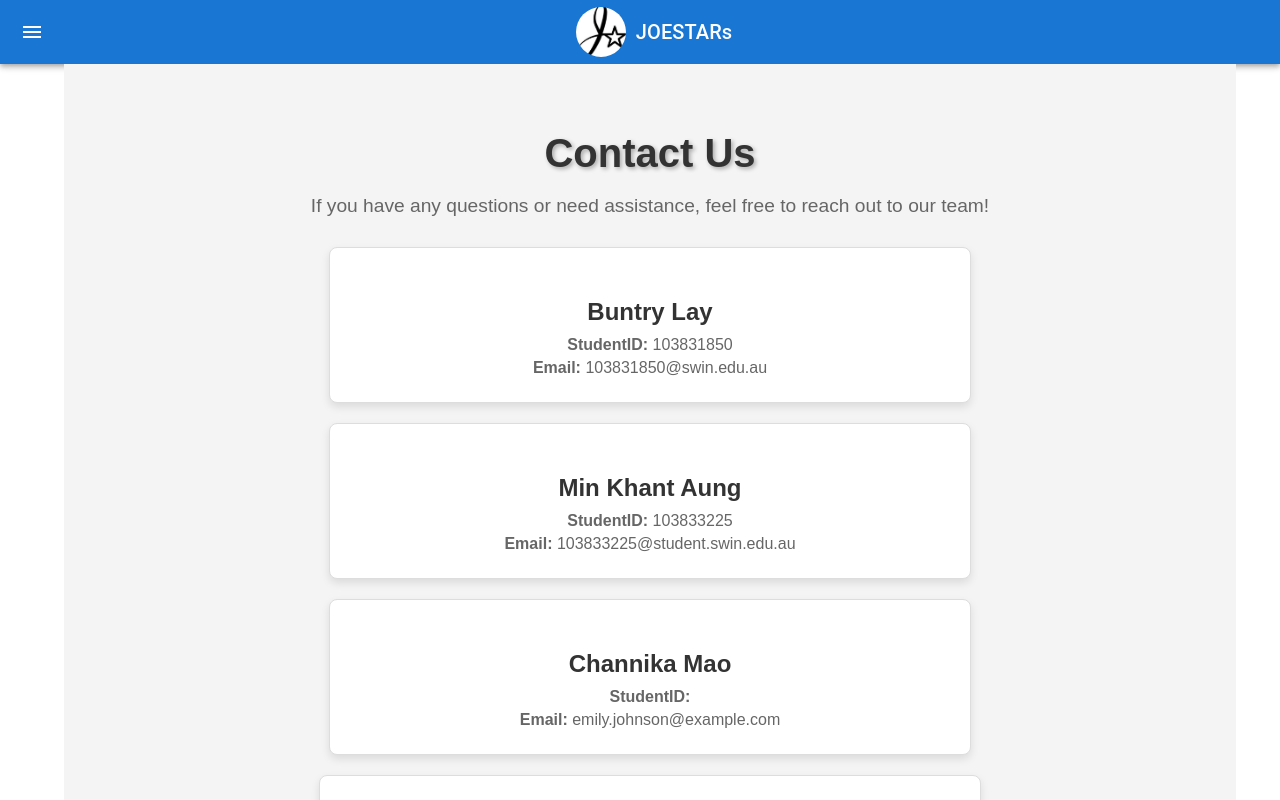
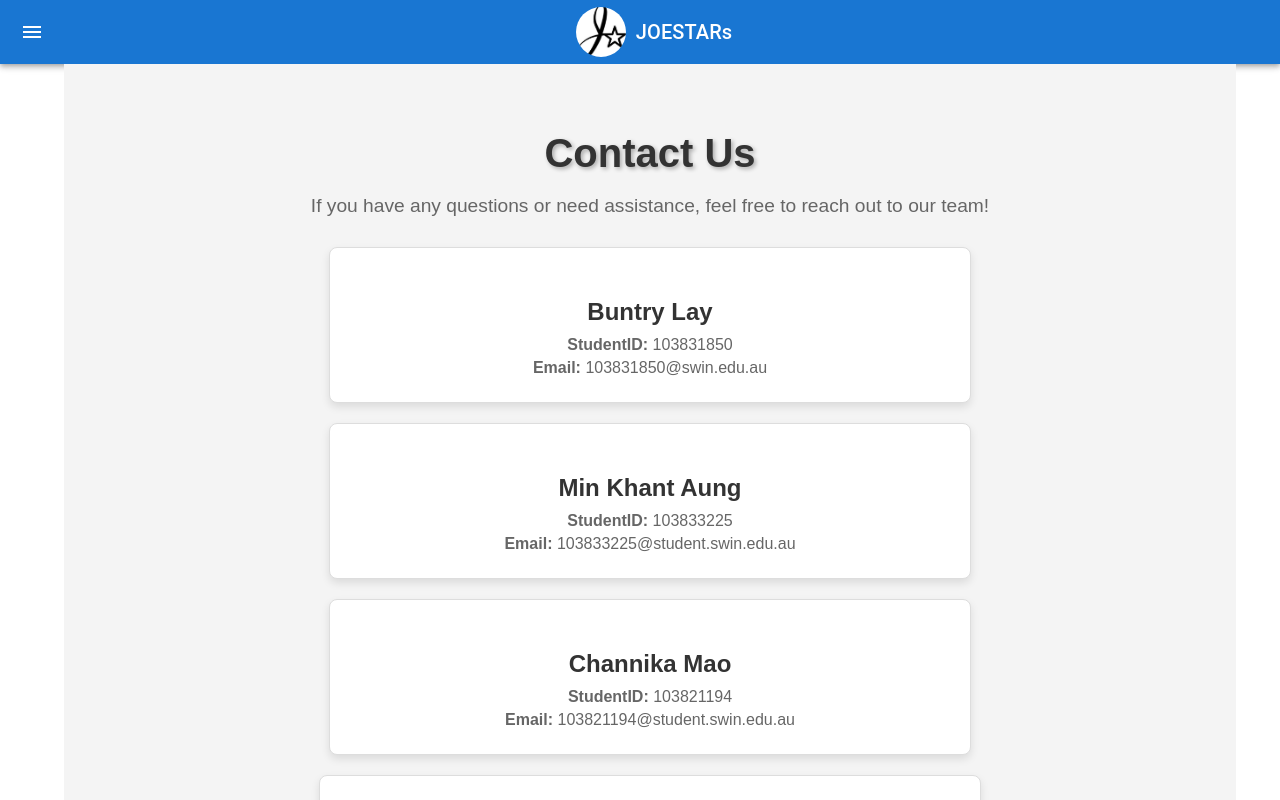
Before and after one commit to buntrylay/Web-Development, a React (Create React App) app: page /ContactUs in a window 1280 px wide. Built offline with nearby package versions, Linux system fonts and the light colour scheme; the HTML template or start-up script is replaced by a standard one.

Commit message:
Update Upload page

```diff
--- a/src/ContactUs.js
+++ b/src/ContactUs.js
@@ -55,9 +55,10 @@ const ContactUs = () => {
 
   return (
     <div className="contact-us">
+      <div >
       <h1>Contact Us</h1>
       <p>If you have any questions or need assistance, feel free to reach out to our team!</p>
-
+      </div>
       <div className="team-members">
         <div className="member-card">
           <h2>Buntry Lay</h2>
@@ -78,8 +79,8 @@ const ContactUs = () => {
 
         <div className="member-card">
           <h2>Channika Mao</h2>
-          <p><strong>StudentID: </strong></p>
-          <p><strong>Email:</strong> emily.johnson@example.com</p>
+          <p><strong>StudentID: </strong>103821194</p>
+          <p><strong>Email:</strong> 103821194@student.swin.edu.au</p>
           <p>
           </p>
         </div>
--- a/src/Home.css
+++ b/src/Home.css
@@ -13,6 +13,7 @@
   font-size: 3rem;
   font-weight: bold;
   text-shadow: 2px 2px 4px rgba(0, 0, 0, 0.3);
+  text-align: center;
   margin-bottom: 20px;
   color: #f5f5f5;
 }
--- a/src/Uploadapp.css
+++ b/src/Uploadapp.css
@@ -300,7 +300,7 @@ h1 {
 
 
 /* iPhone 14 Pro Max Specific Adjustments (Portrait and Landscape) */
-@media (min-width: 430px) {
+@media (max-width: 430px) {
   /* Graph and description boxes */
   .slide-container {
     display: flex;
@@ -355,6 +355,6 @@ h1 {
     font-size: 0.85rem; /* Slightly smaller font size */
     margin: 10px auto;
     display: block;
-    margin-left: 140px;
+    align-items: center;
   }
 }
--- a/src/Uploadapp.js
+++ b/src/Uploadapp.js
@@ -122,6 +122,7 @@ const RandomForestVisualization = React.memo(({ result }) => {
         font: { color: '#fff' },
         legend: { orientation: 'h', x: 0.5, xanchor: 'center', y: -0.2 },
       }}
+      useResizeHandler={true}
       style={{ width: '100%', height: '100%' }}
     />
   );
```
